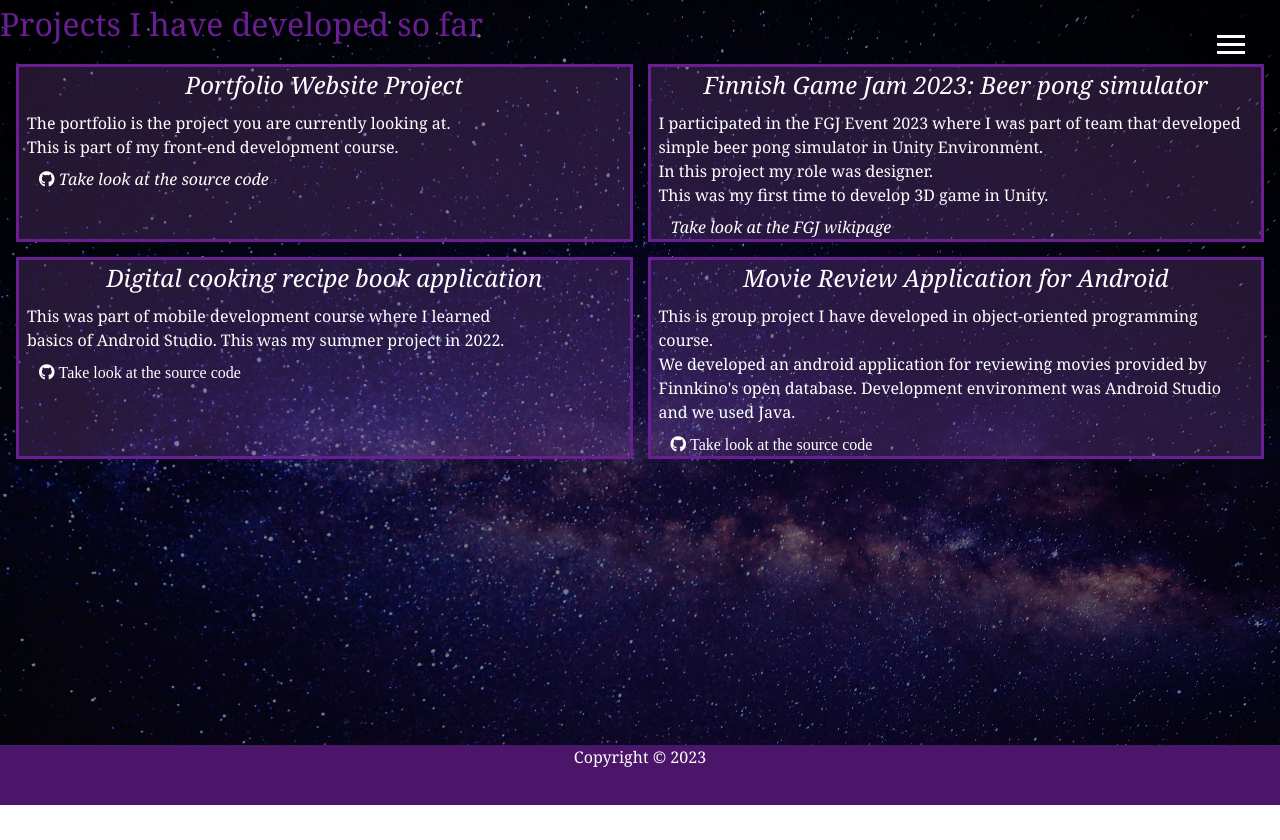
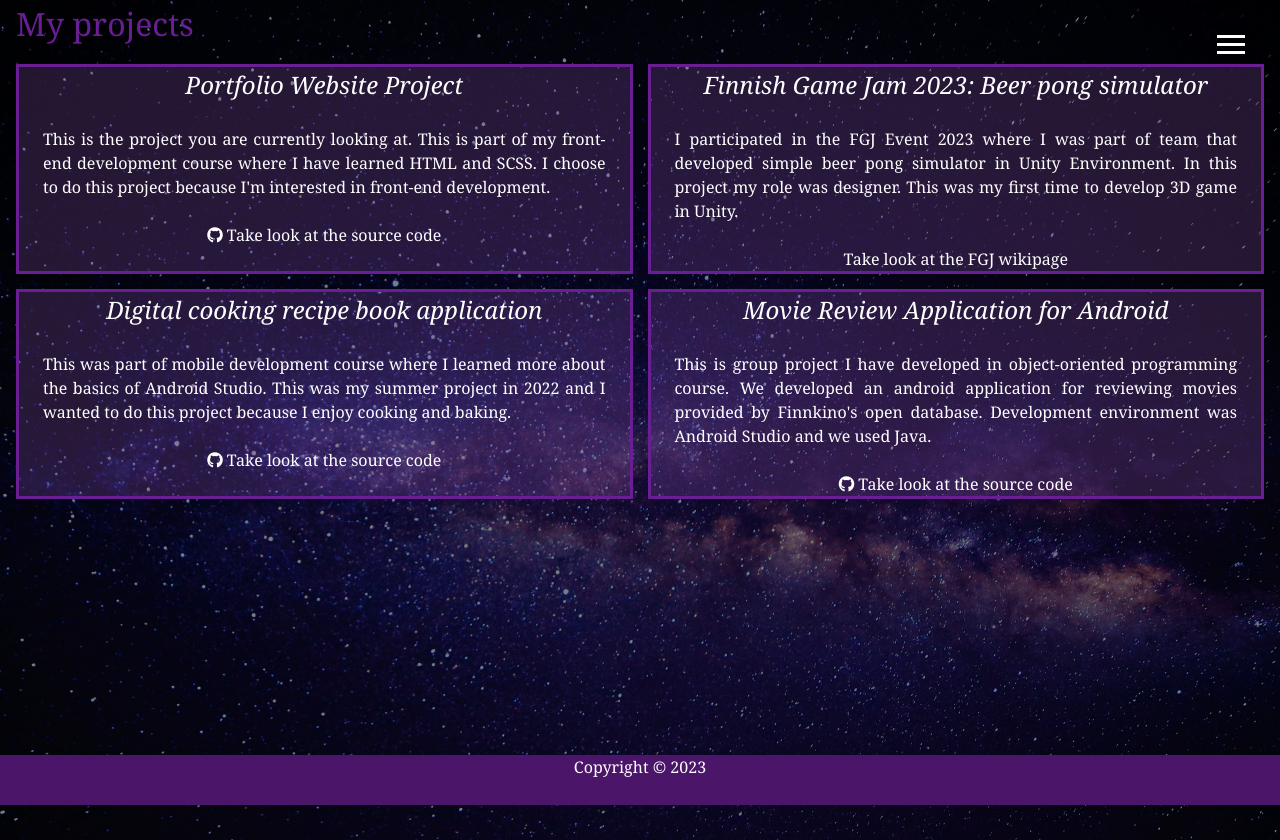
Before and after one commit to aRakkolainen/project_front_end, a website: page dist/projects.html in a window 1280 px wide. Before the commit the page ends 805 px from the top, so only its background shows below. Drawn offline with Linux system fonts and the light colour scheme.

Commit message:
11032023 Final version

```diff
--- a/scss/_config.scss
+++ b/scss/_config.scss
@@ -26,7 +26,7 @@ $item-background-color: lighten($secondary-color, 30);
                 top: 0;
                 right: 0;
                 width: 100%;
-                height: 100%;
+                height: 105%;
                 z-index: -1;
                 background: rgba($primary-color, $background-opacity);
             }
@@ -46,7 +46,7 @@ $item-background-color: lighten($secondary-color, 30);
     }
 }
 
-// Media Query Mixins (These are needed to make it responsive)
+// Media Query Mixins (These are needed to make it responsive) Created based on tutorial!
 
 @mixin mediaSm {
     @media screen and (max-width: 500px) {
--- a/scss/_mobile.scss
+++ b/scss/_mobile.scss
@@ -1,18 +1,18 @@
 //THIS IS WRITTEN BASED ON THE TUTORIAL PART 5
-
+@import 'config';
 // Widescreens
 @include mediaXL {
-    //.projects {
-      //  grid-template-columns: repeat(4, 1fr);
-    //}
+    .projects {
+        grid-template-columns: repeat(2, 1fr);
+    }
 
 }
 
 // Desktops and Laptops
 @include mediaLg {
-    //.projects {
-      //  grid-template-columns: repeat(3, 1fr);
-    //}
+    .projects {
+        grid-template-columns: repeat(2, 1fr);
+    }
 
 }
 
@@ -26,6 +26,69 @@
             line-height: 1;
             margin-bottom: 1rem;
         }
+        .about-information {
+            @include background();
+            height:100%;
+            grid-gap: 2px;
+            grid-template-areas:
+            'title'
+            'bio-img'
+            'subtitle'
+            'bio-text';
+            grid-template-columns: repeat(4, 1.5fr);
+
+        }
+        .title {
+            grid-area:title;
+            margin-left: 5.5rem;
+            font-size:2.5rem;
+            text-align: center;
+            color: lighten($secondary-color,10);
+        }
+        .subtitle {
+            grid-area: subtitle;
+            padding:0.25rem;
+            margin-left: 5rem;
+            margin-top:0.75rem;
+            text-align:center;
+            border:set-text-color($primary-color) 3px solid;
+            text-transform:uppercase;
+            font-size:1.5rem;
+        }
+        .bio-img {
+            align-items: center;
+            margin-left:5rem;
+        }
+        .bio-text {
+            font-size:1rem;
+            margin-left:7rem;
+            padding:1.25rem;
+            height:auto;
+            width:auto;
+            border-radius:0%;
+        }
+        // Courses:
+
+        .title_course {
+            text-align:center;
+            font-size:0.5rem;
+            margin-left:0.5rem;
+            margin-right:2.5rem;
+            padding-bottom:0.5rem;
+        }
+        .courses {
+            grid-gap:10px;
+            margin-top:20px;
+            grid-template-areas:
+            'course1 course2'
+            'course3 course4'
+            'course5 course6'
+            'course7 course8'
+            'course9';
+            grid-template-columns: repeat(1, 1fr);
+
+        }
+
     }
 
     ul.menu-nav {
@@ -42,45 +105,46 @@
         transform: translate3d(-100%,0,0);
         font-size: 24px;
     }
-    .title {
-        margin-left: 1rem;
-        font-size:3rem;
-        text-align: left;
-        color: lighten($secondary-color,10);
 }
+
+//Smartphones
+@include mediaSm{
+    //main#home h1 {
+     //   margin-top: 10vh;
+    //}
+    main {
         .about-information {
+            grid-gap: 2px;
             grid-template-areas:
             'title'
             'subtitle'
             'bio-img'
-        'biotext';
-        grid-template-columns: repeat(4, 1fr);
+            'bio-text';
+            grid-template-columns: repeat(4, 1.5fr);
+
+        }
+        .title {
+            grid-area:title;
+            margin-left: 10rem;
+            font-size:2rem;
+            text-align: left;
+            color: lighten($secondary-color,10);
+        }
+        .subtitle {
+            grid-area: subtitle;
+            padding:0.25rem;
+            margin-left: 5rem;
             text-align:center;
+            text-transform:uppercase;
+            font-size:3.5rem;
+        }
+        .bio-text {
+            font-size:0.15rem;
         }
         .courses {
-        grid-gap:10px;
-        grid-template-areas:
-        'course1 course2'
-        'course3 course4'
-        'course5 course6'
-        'course7 course8'
-        'course9';
-        grid-template-columns: repeat(1, 1fr);
-
-    }
-    .course {
-        font-size:1rem;
-    }
-}
-
-//Smartphones
-@include mediaSm{
-    main#home h1 {
-        margin-top: 10vh;
-    }
-    .courses {
-        grid-template-columns: 1.5fr;
-        font-size: 1rem;
+            grid-template-columns: 1fr;
+            font-size: 0.5rem;
+            grid-row-gap:5px;
             grid-template-areas:
             'course1'
             'course2'
@@ -92,6 +156,12 @@
             'course8'
             'course9';
         }
+        .title-course {
+            font-size:0.75rem;
+            text-align:left;
+        }
+    }
+
 
 
 }
--- a/scss/main.scss
+++ b/scss/main.scss
@@ -8,7 +8,8 @@ body {
     @include background();
     background: $primary-color;
     color: set-text-color($primary-color);
-    height: 100%;
+    height: 150%;
+    min-height:calc(100vh-50px);
     margin: 0;
     font-family: Cambria, Cochin, Georgia, Times, 'Times New Roman', serif;
     line-height: 1.5;
@@ -47,10 +48,10 @@ h1,h2,h3 {
         font-style:italic;
     }
     &.text-sm {
-        text-align:start;
+        text-align:justify;
         font-size:1rem;
         font-style:normal;
-        margin:0.5rem;
+        margin:1.5rem;
     }
 }
 
@@ -60,7 +61,7 @@ h1,h2,h3 {
 }
 
 main {
-    min-height:calc(100vh - 65px);
+    min-height:calc(100vh - 50px);
     .icons {
         margin-top: 1rem;
         margin-left: 35px;
@@ -77,23 +78,22 @@ main {
     }
     .about-information {
         display: grid;
-        grid-gap: 0px;
+        grid-gap: 10px;
         grid-template-areas:
         'title subtitle'
         'bio-img bio-text';
-        grid-template-columns: repeat(2, 1.5fr);
+        grid-template-columns: repeat(2, 1fr);
     }
     .title {
         grid-area:title;
-        margin-left: 10rem;
-        font-size:4.5rem;
-        text-align: left;
+        margin-left: 2rem;
+        font-size:3.5rem;
+        text-align: center;
         color: lighten($secondary-color,10);
     }
     .subtitle {
         grid-area: subtitle;
-        padding:0.25rem;
-        margin-left: 5rem;
+        margin-left: 1rem;
         text-align:center;
         text-transform:uppercase;
         font-size:3.5rem;
@@ -104,13 +104,9 @@ main {
         grid-area: bio-text;
         text-align: justify;
         font-size:1rem;
-        padding-top:2.5rem;
-        padding-bottom:2.5rem;
-        padding-left: 2.5rem;
-        padding-right: 2rem;
-        margin:2.5rem;
+        padding:2rem;
+        margin:2.25rem;
         width:fit-content;
-        border-radius:25%;
         border:darken($secondary-color,10) 3px solid;
     }
     .bio-img {
@@ -287,29 +283,23 @@ main {
         @include itemBackground();
         color: set-text-color($primary-color);
         text-decoration: none;
+        text-align: center;
         border:$secondary-color 3px solid;
+    }
+    .text-secondary {
+        margin-left:1rem;
     }
     .link {
         color:set-text-color($primary-color);
         font-size: 1rem;
+        padding-bottom:2rem;
+        text-align:center;
         text-decoration: none;
-        text-align: center;
-        font-style: italic;
-        padding: 1.25rem;
         &:hover {
-            color: $secondary-color;
+            color: lighten($secondary-color,15);
             @include easeOut();
 
         }
-    }
-    .link3 {
-        font-style:italic;
-    }
-    .link2 {
-        font-style:italic;
-    }
-    .link4 {
-        font-style:italic;
     }
 
 
@@ -318,12 +308,16 @@ main {
 
 
 // Contact page
+.head-text {
+    margin-left:1.5rem;
+    margin-top:3rem;
+}
 .boxes {
     display: flex;
     flex-wrap: wrap;
     justify-content: space-evenly;
     align-items: center;
-    margin-top: 1rem;
+    margin-top: 7rem;
 
     div {
         font-size: 2rem;
@@ -347,8 +341,8 @@ main {
 #footer {
     text-align: center;
     margin:auto;
-    height:60px;
-    margin-top:10px;
+    height:50px;
+    margin-top:5px;
     background: darken($secondary-color, 10);
     color: set-text-color($primary-color);
 }
```
Also changed, not shown: dist/about.html, dist/contacts.html, dist/courses.html, dist/css/main.css, dist/projects.html, 1 other file. Lines whose indentation alone changed are shown as unchanged.
